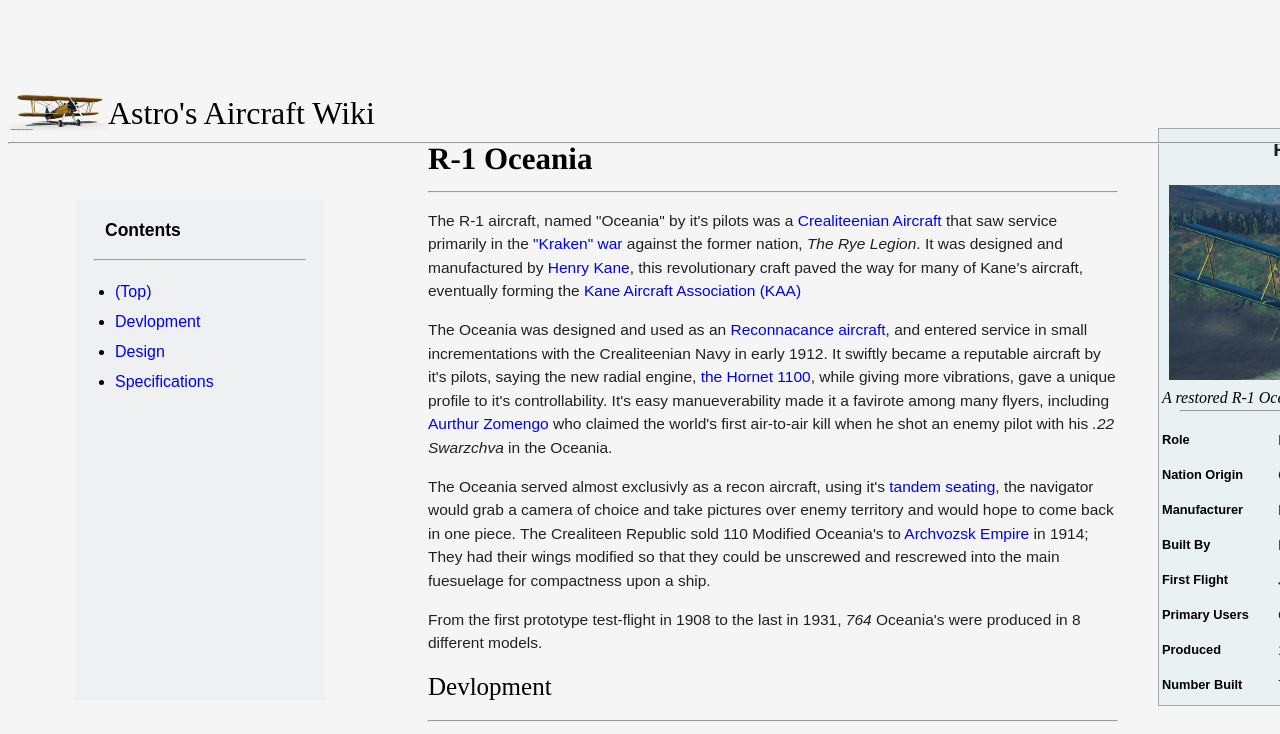
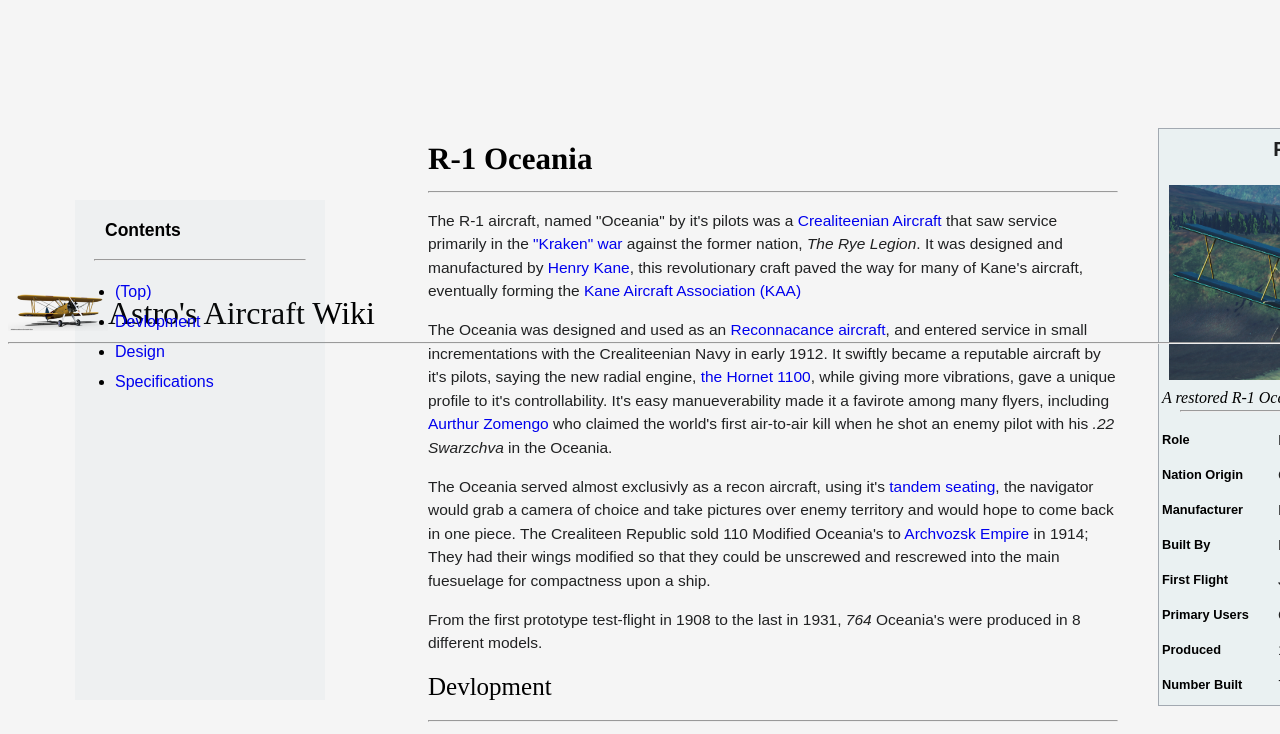
Before and after one commit to Astrocricket777/Astrocricket777.github.io, a plain HTML site: page Article1.html in a window 1280 px wide. Shown: the top 734 px of the page. Drawn offline with Linux system fonts and the light colour scheme.

Commit message:
Update style.css

```diff
--- a/style.css
+++ b/style.css
@@ -73,7 +73,7 @@ li {
 
 .NavBar {
     position: relative;
-    top: -3280px;
+    top: -3080px;
     width: 1920px;
     height: 65px;
 }
```
